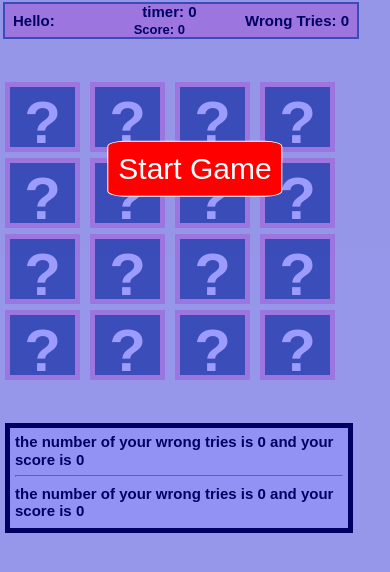
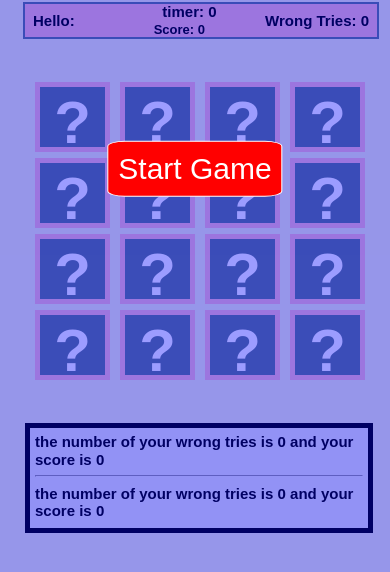
Before and after one commit to AyaRefaey1612/memory-game, a plain HTML site: page index.html in a window 390 px wide. Drawn offline with Linux system fonts and the light colour scheme.

Commit message:
Update main.css

```diff
--- a/css/main.css
+++ b/css/main.css
@@ -217,7 +217,7 @@ body{
 
  .game{
   width: 200px;
-  margin: 0;
+  margin: 0 20px;
  }
 
   .info-container {
@@ -249,7 +249,7 @@ body{
 }
   .faces{
     width: 350px;
-    margin: 40px 0px;
+    margin: 40px 10px;
    }
   .faces .faces-container{
       flex: 0 0 75px;
```
